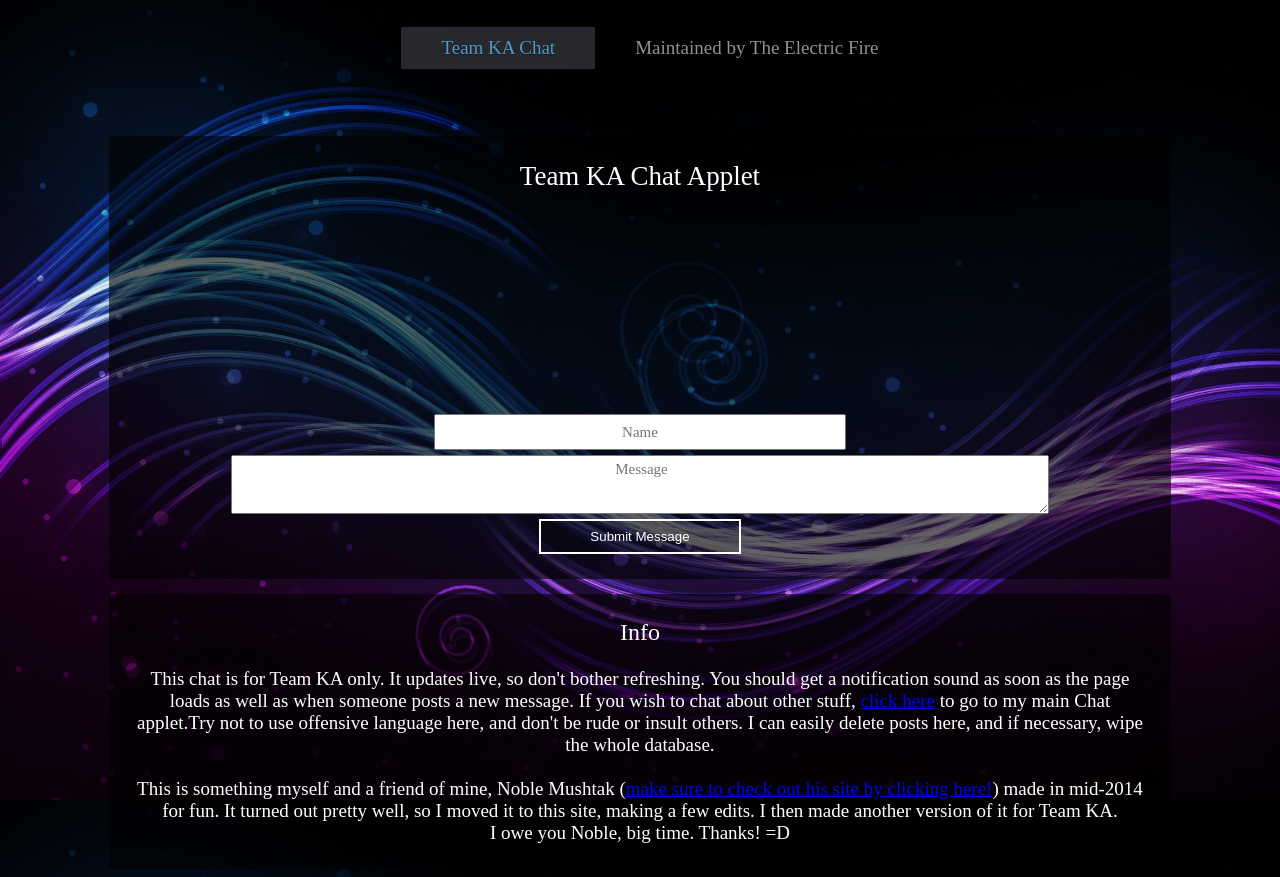
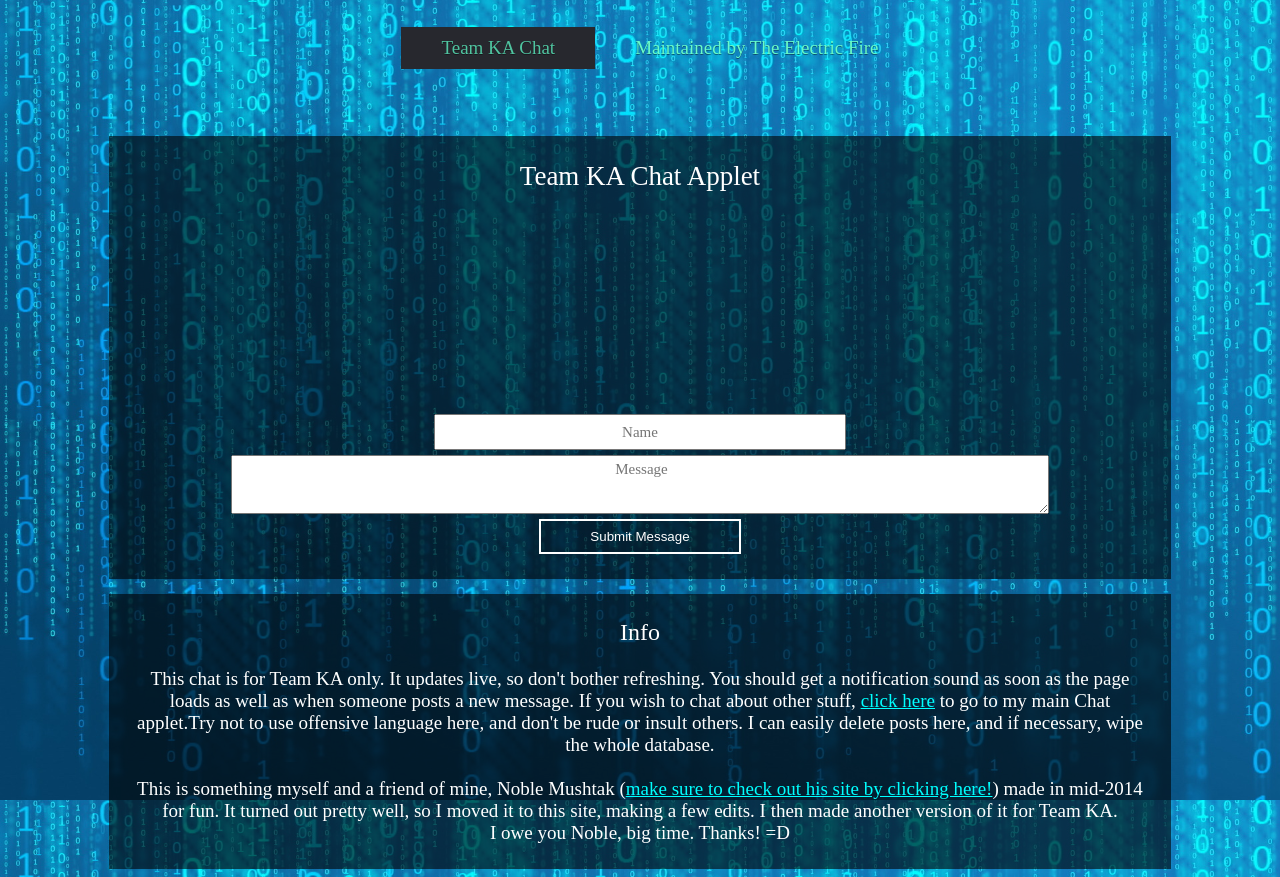
Before and after one commit to zap10/TheElectricFire.github.io, a plain HTML site: page TeamKAChat.html in a window 1280 px wide. Drawn offline with nearby package versions, Linux system fonts and the light colour scheme; a script that the page names is missing; a web font is replaced by a local one.

Commit message:
Chat Improvements

```diff
--- a/ChatCSS.css
+++ b/ChatCSS.css
@@ -70,6 +70,14 @@ body{
     font-size: 24px;
 }
 
+.TEFbanner-text a{
+    color:cyan;
+}
+
+.TEFbanner-text a:hover{
+    color:darkcyan;
+}
+
 .TEFbanner-text a:visited{
     color:aquamarine;
 }
--- /dev/null
+++ b/TeamKACSS.css
@@ -0,0 +1,17 @@
+body{
+    font-family: RobotoCn;
+    background-image: url("Resources/TeamKAChat%20Background.jpg");
+    background-size: 100% 100%;
+    background-position: top left;
+    background-repeat: no-repeat;
+    background-attachment: fixed;
+    font-size:19px;
+    color: white;
+}
+.menu a {
+    color:#68fac8;
+}
+
+.menu li:hover > a, .menu .current-item > a {
+    color:  #50c4a0;
+}
--- a/TeamKAChat.html
+++ b/TeamKAChat.html
@@ -6,6 +6,7 @@
         <script src='https://ajax.googleapis.com/ajax/libs/jquery/1.9.0/jquery.min.js'></script>
         <link rel="stylesheet" type="text/css" href="CommonCSS.css">
         <link rel="stylesheet" type="text/css" href="ChatCSS.css">
+        <link rel="stylesheet" type="text/css" href="TeamKACSS.css">
         <script src='https://cdn.firebase.com/v0/firebase.js'></script>
         <script src="JS/Audio.js"></script>
     </head>
```
Also changed, not shown: Resources/TeamKAChat Background.jpg (added).
